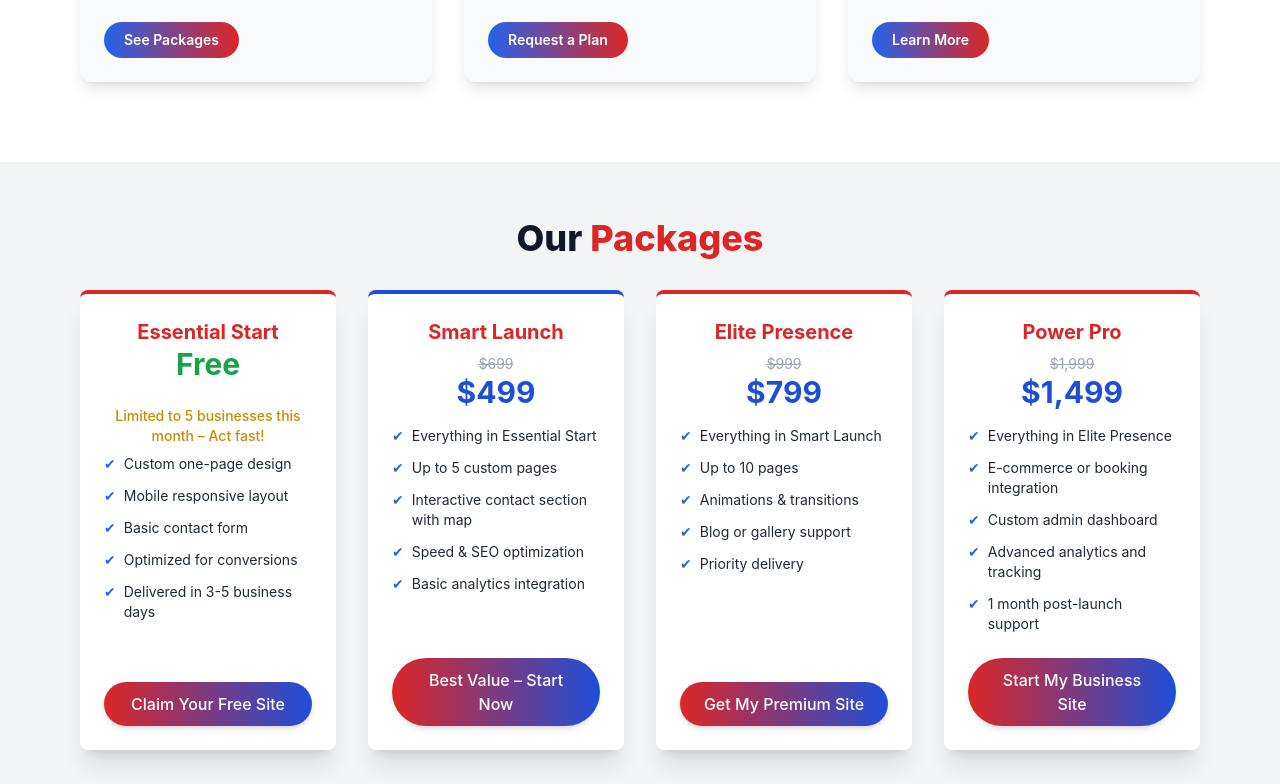
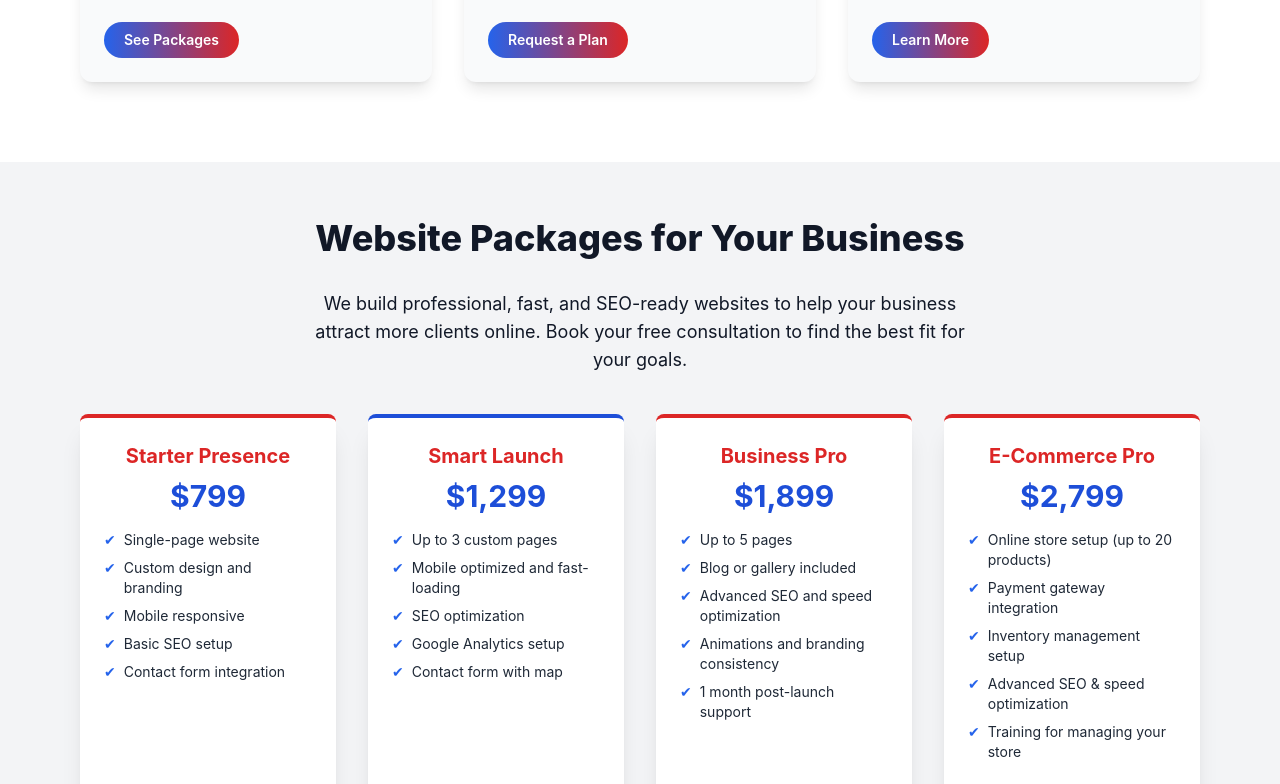
Before and after one commit to juancabrera0513/DOMIWEBITES2, a React (Create React App) app: page / in a window 1280 px wide. Shown: the part 2001-2785 px from the top of the page. Built offline with nearby package versions, Linux system fonts and the light colour scheme.

Commit message:
change home and pricing to remove free package and rebranded packages

```diff
--- a/src/Home.jsx
+++ b/src/Home.jsx
@@ -27,26 +27,26 @@ const Home = () => {
           id="home-heading"
           className="text-4xl md:text-5xl font-extrabold mb-4 text-white leading-tight [text-shadow:_0_1px_2px_rgb(0_0_0_/_90%)]"
         >
-          A Custom Website for Your Business?{' '}
+          Want a Professional Website for Your Business?{' '}
           <br className="hidden md:block" />
           Let’s Make It Happen.
         </h1>
 
         <h2 className="text-lg md:text-xl font-medium mb-4 text-white [text-shadow:_0_1px_2px_rgb(0_0_0_/_80%)]">
-          If you don’t have a website, you’re losing customers.
-          <br /> Let’s fix that — without stress or complexity.
+          Stop losing customers without a website.
+          <br /> Let’s launch your online presence without stress.
         </h2>
 
         <p className="mb-6 text-white max-w-xl text-md md:text-lg [text-shadow:_0_1px_2px_rgb(0_0_0_/_70%)]">
-          We create professional websites for small businesses across the U.S. —
-          custom-built, fast, and mobile-optimized.
+          We create fast, professional websites for small businesses across the U.S. — custom-built, SEO-ready, and mobile-optimized.
         </p>
 
         <a
-          href="#pricing"
-          className="inline-block px-6 py-3 bg-gradient-to-r from-red-600 to-blue-600 rounded-full hover:scale-105 transition transform text-white font-semibold text-lg shadow-lg animate-bounce focus:outline focus:ring-2 focus:ring-white [text-shadow:_0_1px_2px_rgb(0_0_0_/_85%)]"
+          href="#contact"
+          className="inline-block px-6 py-3 bg-gradient-to-r from-red-600 to-blue-600 rounded-full hover:scale-105 transition transform text-white font-semibold text-lg shadow-lg focus:outline focus:ring-2 focus:ring-white [text-shadow:_0_1px_2px_rgb(0_0_0_/_85%)]"
         >
-Request Your Free Website (Limited Spots)        </a>
+          Book Your Free Consultation
+        </a>
       </div>
     </section>
   );
--- a/src/Pricing.jsx
+++ b/src/Pricing.jsx
@@ -1,72 +1,30 @@
-import React, { useState } from 'react';
+import React from 'react';
 
 const Pricing = () => {
-  const [showContact, setShowContact] = useState(false);
-
-  const handleAutofill = (title) => {
-    const subjectInput = document.querySelector('input[name="subject"]');
-    if (subjectInput) {
-      subjectInput.value = title;
-    }
-    const contactSection = document.getElementById('contact');
-    if (contactSection) {
-      contactSection.scrollIntoView({ behavior: 'smooth' });
-    }
-  };
-
   return (
-    <section
-      id="pricing"
-      className="py-14 bg-gray-100 text-gray-900"
-      aria-labelledby="pricing-heading"
-      data-aos="fade-up"
-    >
+    <section id="pricing" className="py-14 bg-gray-100 text-gray-900" aria-labelledby="pricing-heading">
       <div className="max-w-6xl mx-auto px-4">
-        <h2
-          id="pricing-heading"
-          className="text-4xl font-extrabold text-center mb-8"
-          data-aos="fade-up"
-        >
-          Our <span className="text-red-600">Packages</span>
+        <h2 id="pricing-heading" className="text-4xl font-extrabold text-center mb-8">
+          Website Packages for Your Business
         </h2>
 
+        <p className="text-center max-w-2xl mx-auto mb-10 text-lg">
+          We build professional, fast, and SEO-ready websites to help your business attract more clients online.
+          Book your free consultation to find the best fit for your goals.
+        </p>
+
         <div className="grid grid-cols-1 md:grid-cols-4 gap-8">
-          {webPackages.map((pkg, idx) => (
+          {packages.map((pkg, idx) => (
             <article
               key={idx}
-              className={`flex flex-col justify-between bg-white p-6 rounded-lg shadow-xl border-t-4 transition duration-300 ease-in-out hover:scale-105 hover:border-blue-700 ${
+              className={`flex flex-col justify-between bg-white p-6 rounded-lg shadow-xl border-t-4 ${
                 pkg.highlight ? 'border-blue-700' : 'border-red-600'
               }`}
-              role="region"
-              aria-labelledby={`package-${idx}`}
-              data-aos="fade-up"
-              data-aos-delay={100 * (idx + 1)}
             >
               <div>
-                <h3
-                  id={`package-${idx}`}
-                  className="text-xl font-bold mb-2 text-center text-red-600"
-                >
-                  {pkg.title}
-                </h3>
-                <div className="text-center mb-4">
-                  {pkg.oldPrice && (
-                    <p className="text-sm text-gray-400 line-through">{pkg.oldPrice}</p>
-                  )}
-                  <p
-                    className={`text-3xl font-bold ${
-                      pkg.price === 'Free' ? 'text-green-600 animate-bounce' : 'text-blue-700'
-                    }`}
-                  >
-                    {pkg.price}
-                  </p>
-                </div>
-                {pkg.notice && (
-                  <p className="text-center text-sm font-medium text-yellow-600 mb-2">
-                    {pkg.notice}
-                  </p>
-                )}
-                <ul className="mb-4 space-y-3 text-sm text-gray-800">
+                <h3 className="text-xl font-bold mb-2 text-center text-red-600">{pkg.title}</h3>
+                <p className="text-center text-3xl font-bold text-blue-700 mb-4">{pkg.price}</p>
+                <ul className="mb-4 space-y-2 text-sm text-gray-800">
                   {pkg.features.map((feature, i) => (
                     <li key={i} className="flex items-start gap-2">
                       <span className="text-blue-600">✔</span>
@@ -75,13 +33,12 @@ const Pricing = () => {
                   ))}
                 </ul>
               </div>
-              <button
-                onClick={() => handleAutofill(pkg.title)}
-                className="mt-2 px-5 py-2.5 bg-gradient-to-r from-red-600 to-blue-700 text-white rounded-full shadow-md hover:scale-110 transition duration-300 ease-in-out text-center font-medium"
-                aria-label={`Get started with ${pkg.title}`}
+              <a
+                href="#contact"
+                className="mt-2 px-5 py-2.5 bg-gradient-to-r from-red-600 to-blue-700 text-white rounded-full shadow-md text-center font-medium hover:scale-105 transition"
               >
-                {pkg.button || 'Get Started'}
-              </button>
+                Book Consultation
+              </a>
             </article>
           ))}
         </div>
@@ -90,65 +47,55 @@ const Pricing = () => {
   );
 };
 
-const webPackages = [
+const packages = [
   {
-    title: 'Essential Start',
-    price: 'Free',
-    oldPrice: null,
+    title: 'Starter Presence',
+    price: '$799',
     features: [
-      'Custom one-page design',
-      'Mobile responsive layout',
-      'Basic contact form',
-      'Optimized for conversions',
-      'Delivered in 3-5 business days'
+      'Single-page website',
+      'Custom design and branding',
+      'Mobile responsive',
+      'Basic SEO setup',
+      'Contact form integration'
     ],
-    notice: 'Limited to 5 businesses this month – Act fast!',
-    highlight: false,
-    button: 'Claim Your Free Site'
+    highlight: false
   },
   {
     title: 'Smart Launch',
-    price: '$499',
-    oldPrice: '$699',
+    price: '$1,299',
     features: [
-      'Everything in Essential Start',
-      'Up to 5 custom pages',
-      'Interactive contact section with map',
-      'Speed & SEO optimization',
-      'Basic analytics integration'
+      'Up to 3 custom pages',
+      'Mobile optimized and fast-loading',
+      'SEO optimization',
+      'Google Analytics setup',
+      'Contact form with map'
     ],
-    highlight: true,
-    button: 'Best Value – Start Now'
+    highlight: true
   },
   {
-    title: 'Elite Presence',
-    price: '$799',
-    oldPrice: '$999',
+    title: 'Business Pro',
+    price: '$1,899',
     features: [
-      'Everything in Smart Launch',
-      'Up to 10 pages',
-      'Animations & transitions',
-      'Blog or gallery support',
-      'Priority delivery'
+      'Up to 5 pages',
+      'Blog or gallery included',
+      'Advanced SEO and speed optimization',
+      'Animations and branding consistency',
+      '1 month post-launch support'
     ],
-    highlight: false,
-    button: 'Get My Premium Site'
+    highlight: false
   },
   {
-    title: 'Power Pro',
-    price: '$1,499',
-    oldPrice: '$1,999',
+    title: 'E-Commerce Pro',
+    price: '$2,799',
     features: [
-      'Everything in Elite Presence',
-      'E-commerce or booking integration',
-      'Custom admin dashboard',
-      'Advanced analytics and tracking',
-      '1 month post-launch support'
+      'Online store setup (up to 20 products)',
+      'Payment gateway integration',
+      'Inventory management setup',
+      'Advanced SEO & speed optimization',
+      'Training for managing your store'
     ],
-    highlight: false,
-    button: 'Start My Business Site'
+    highlight: false
   }
 ];
 
-
 export default Pricing;
```
